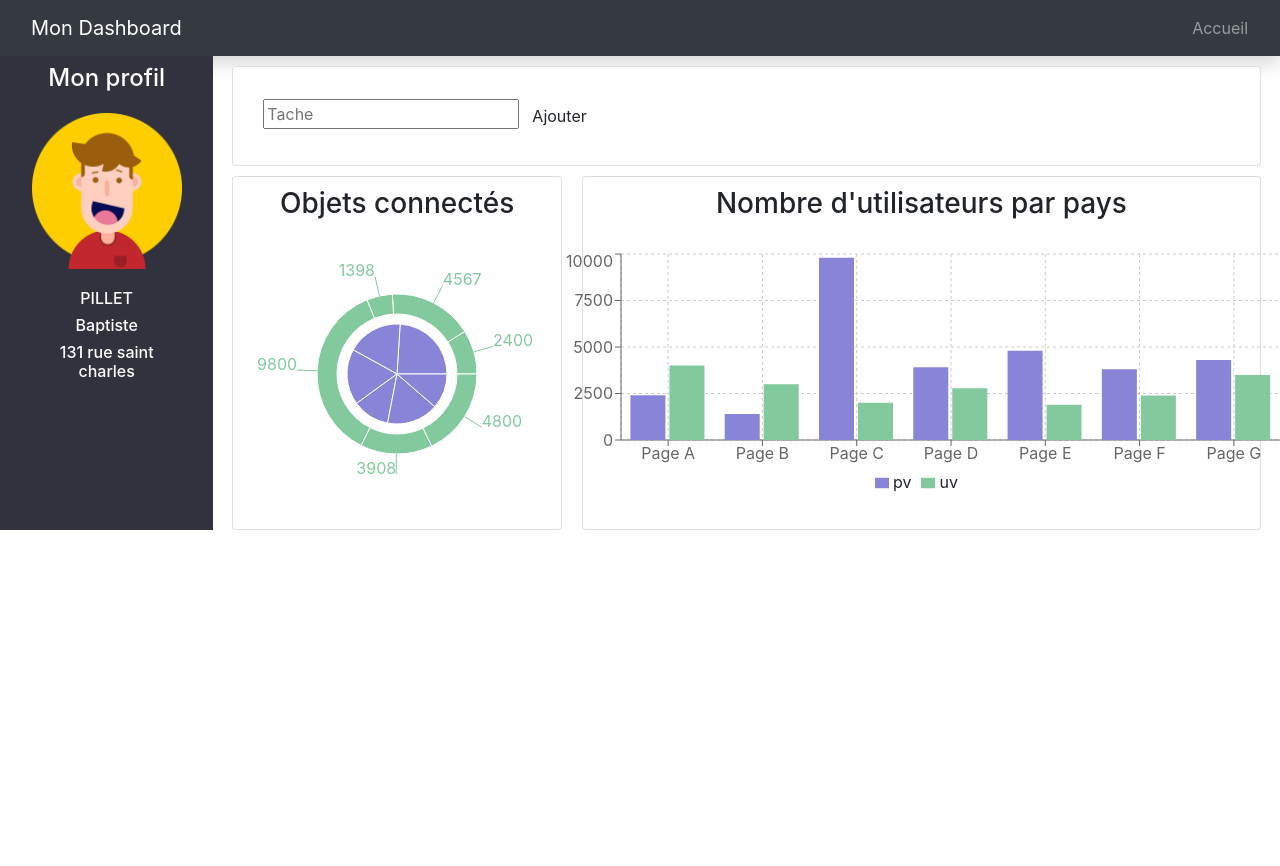
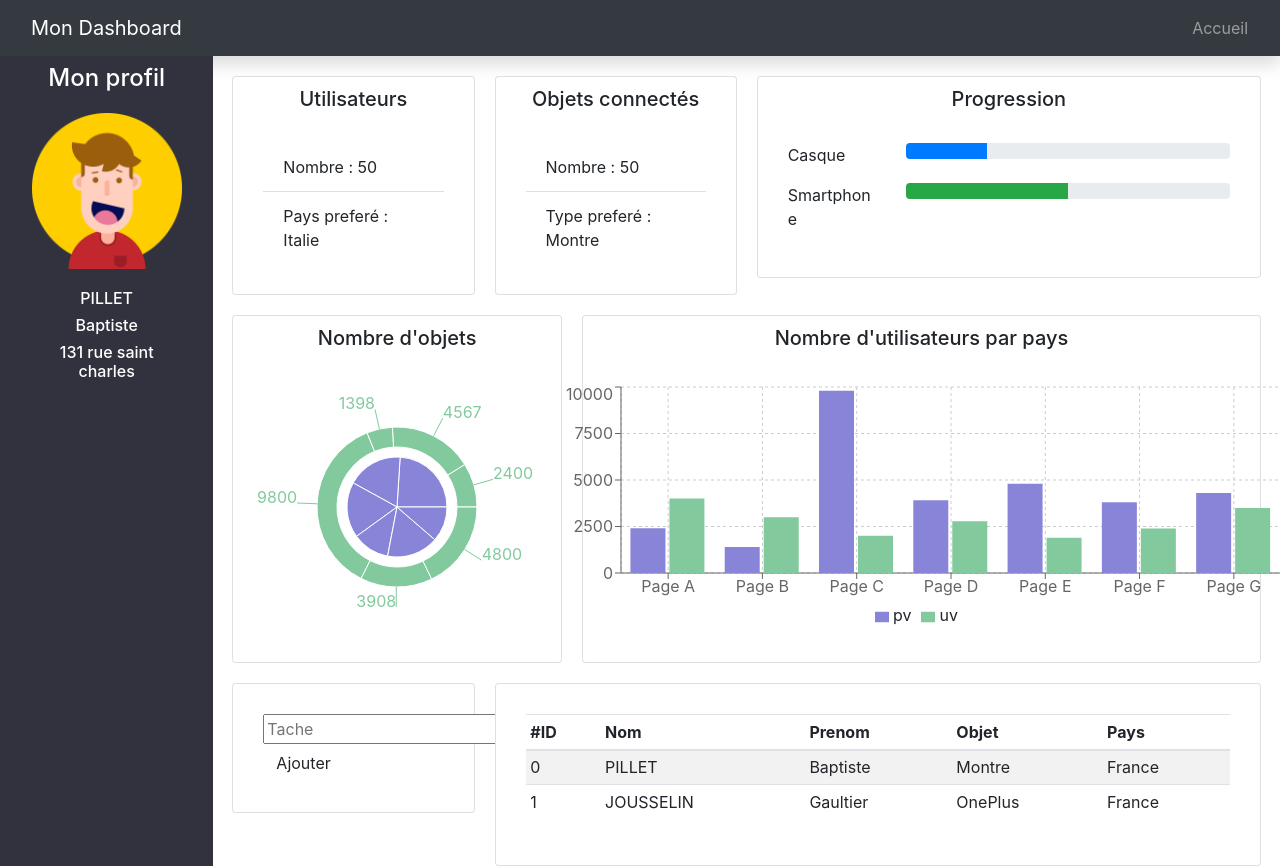
Before and after one commit to Batpillet/Project_Dashboard, a React (Create React App) app in the folder projet/: page / in a window 1280 px wide. Before the commit the page ends 800 px from the top, so only its background shows below. Built offline with nearby package versions, Linux system fonts and the light colour scheme.

Commit message:
Ajouts widgets : Tableau + Objects + Users

```diff
--- a/projet/src/App.css
+++ b/projet/src/App.css
@@ -31,7 +31,7 @@ body {
 }
 
 .card{
-  margin-top: 10px;
+  margin-top: 20px;
   margin-left: -5px;
   margin-right: -5px;
   padding: 10px;
@@ -51,3 +51,7 @@ img{
   margin-top: 20px;
   margin-bottom: 20px;
 }
+
+#progress{
+  width: 300px;
+}
--- a/projet/src/App.js
+++ b/projet/src/App.js
@@ -1,12 +1,16 @@
 import React, { Component } from 'react';
 import './App.css';
 import './API';
-import Todo from './components/Todo.js';
-import 'bootstrap/dist/css/bootstrap.min.css';
+import 'bootstrap/dist/css/bootstrap.min.css'
 import PieWidget from './components/PieWidget'
 import BarWidget from './components/BarWidget'
 import ProfilSideBar from './components/ProfilSideBar'
 import Header from './components/Header'
+import Objects from './components/Objects'
+import Users from './components/Users'
+import { Progress } from 'reactstrap'
+import Todo from './components/Todo'
+import TableWidget from './components/TableWidget'
 
 class App extends Component {
   constructor() {
@@ -15,7 +19,6 @@ class App extends Component {
       items: [],
       currentItem: { text: '', key: '' },
     }
-
   }
   handleInput = e => {
     console.log('Hello Input')
@@ -28,21 +31,38 @@ class App extends Component {
   render() {
     return (
       <body>
-        <Header/>
+        <Header />
         <div className="container-fluid">
           <div className="row">
             <ProfilSideBar />
             <main role="main" class="col-md-9 col-lg-10 px-4 ml-sm-auto">
               <div className="row">
-                <div className="col-12">
+                <div className="col-3">
+                  <Users />
+                </div>
+                <div className="col-3">
+                  <Objects />
+                </div>
+                <div className="col-6">
                   <div className="card">
+                    <h5 className="card-title text-center">Progression</h5>
                     <div className="card-body">
-                      <Todo
-                        addItem={this.addItem}
-                        inputElement={this.inputElement}
-                        handleInput={this.handleInput}
-                        currentItem={this.state.currentItem}
-                      />
+                      <div className="row">
+                        <div className="col-3">
+                          <p className="align-middle">Casque</p>
+                        </div>
+                        <div className="col-9">
+                          <Progress value="25" />
+                        </div>
+                      </div>
+                      <div className="row">
+                        <div className="col-3">
+                          <p>Smartphone</p>
+                        </div>
+                        <div className="col-9">
+                          <Progress color="success" value={50} />
+                        </div>
+                      </div>
                     </div>
                   </div>
                 </div>
@@ -55,6 +75,23 @@ class App extends Component {
                   <BarWidget />
                 </div>
               </div>
+              <div className="row">
+                <div className="col-3">
+                  <div className="card">
+                    <div className="card-body">
+                      <Todo
+                        addItem={this.addItem}
+                        inputElement={this.inputElement}
+                        handleInput={this.handleInput}
+                        currentItem={this.state.currentItem}
+                      />
+                    </div>
+                  </div>
+                </div>
+                <div className="col-9">
+                  <TableWidget />
+                </div>
+              </div>
             </main>
           </div>
         </div>
--- a/projet/src/components/BarWidget.js
+++ b/projet/src/components/BarWidget.js
@@ -51,7 +51,7 @@ export default class BarWidget extends Component {
     render() {
         return (
             <div className="card">
-                <h3 className="text-center">Nombre d'utilisateurs par pays</h3>
+                <h5 className="card-title text-center">Nombre d'utilisateurs par pays</h5>
                 <div className="card-body" style={{ display: 'inline-flex', justifyContent: 'center' }}>
                     <BarChart width={730} height={250} data={data}>
                         <CartesianGrid strokeDasharray="3 3" />
--- /dev/null
+++ b/projet/src/components/Objects.js
@@ -0,0 +1,17 @@
+import React, { Component } from 'react'
+
+export default class Objects extends Component {
+    render() {
+        return (
+            <div className="card">
+                <h5 className="card-title text-center">Objets connectés</h5>
+                <div className="card-body" style={{ display: 'inline-flex', justifyContent: 'center' }}>
+                    <ul class="list-group list-group-flush">
+                        <li class="list-group-item">Nombre : 50</li>
+                        <li class="list-group-item">Type preferé : Montre</li>
+                    </ul>
+                </div>
+            </div>
+        )
+    }
+}
--- a/projet/src/components/PieWidget.js
+++ b/projet/src/components/PieWidget.js
@@ -58,7 +58,7 @@ export default class PieWidget extends Component {
     render() {
         return (
             <div className="card">
-                <h3 className="text-center">Objets connectés</h3>
+                <h5 className="card-title text-center">Nombre d'objets</h5>
                 <div className="card-body" style={{ display: 'inline-flex', justifyContent: 'center' }}>
                     <PieChart width={730} height={250}>
                         <Pie data={data01} dataKey="value" nameKey="name" cx="50%" cy="50%" outerRadius={50} fill="#8884d8" />
--- a/projet/src/components/ProfilSideBar.js
+++ b/projet/src/components/ProfilSideBar.js
@@ -1,7 +1,9 @@
 import React, { Component } from 'react'
 import logo from './photos/profil.png'
 
+
 export default class ProfilSideBar extends Component {
+
     render() {
         return (
             <nav className="col-md-2 d-none d-md-block sidebar">
--- /dev/null
+++ b/projet/src/components/TableWidget.js
@@ -0,0 +1,41 @@
+import React, { Component } from 'react'
+
+export default class TableWidget extends Component {
+    render() {
+        return (
+            <div className="card">
+                <div className="card-body">
+                    <div class="table-responsive">
+                        <table class="table table-striped table-sm">
+                            <thead>
+                                <tr>
+                                    <th>#ID</th>
+                                    <th>Nom</th>
+                                    <th>Prenom</th>
+                                    <th>Objet</th>
+                                    <th>Pays</th>
+                                </tr>
+                            </thead>
+                            <tbody>
+                                <tr>
+                                    <td>0</td>
+                                    <td>PILLET</td>
+                                    <td>Baptiste</td>
+                                    <td>Montre</td>
+                                    <td>France</td>
+                                </tr>
+                                <tr>
+                                    <td>1</td>
+                                    <td>JOUSSELIN</td>
+                                    <td>Gaultier</td>
+                                    <td>OnePlus</td>
+                                    <td>France</td>
+                                </tr>
+                            </tbody>
+                        </table>
+                    </div>
+                </div>
+            </div>
+        )
+    }
+}
--- /dev/null
+++ b/projet/src/components/Users.js
@@ -0,0 +1,17 @@
+import React, { Component } from 'react'
+
+export default class Users extends Component {
+    render() {
+        return (
+            <div className="card">
+                <h5 className="card-title text-center">Utilisateurs</h5>
+                <div className="card-body" style={{ display: 'inline-flex', justifyContent: 'center' }}>
+                    <ul class="list-group list-group-flush">
+                        <li class="list-group-item">Nombre : 50</li>
+                        <li class="list-group-item">Pays preferé : Italie</li>
+                    </ul>
+                </div>
+            </div>
+        )
+    }
+}
```
